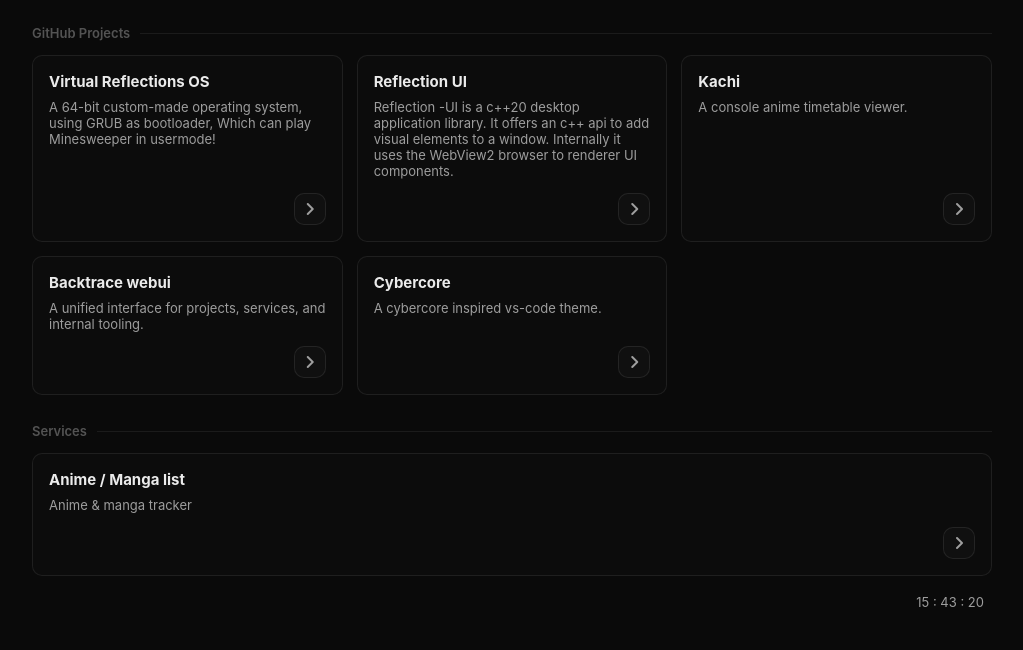
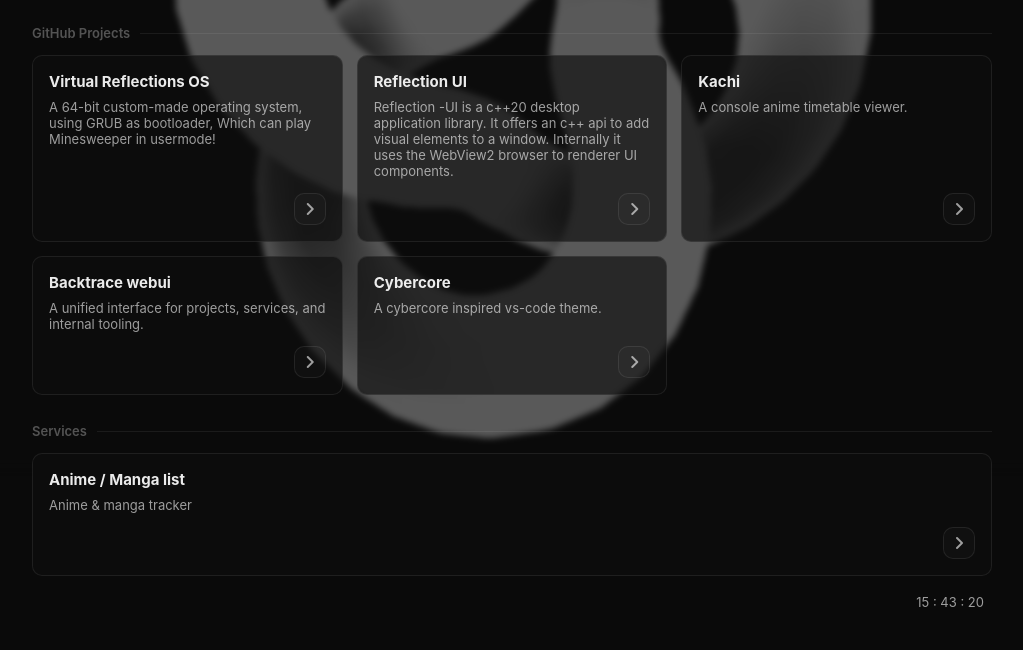
Before and after one commit to cactoes/backtrace-webui, a website with bundled scripts: page src/frontend/html/index.html in a window 1280 px wide. Shown: the part 332-982 px from the top of the page, without its empty margins (128-1151 px from the left). Built offline with nearby package versions, Linux system fonts and the light colour scheme; no server answers; animation ran at ten frames a second; files whose address does not match are found by name.

Commit message:
added new effect on home screen (testing)

```diff
--- a/src/frontend/html/index.html
+++ b/src/frontend/html/index.html
@@ -6,8 +6,23 @@
         <meta name="viewport" content="width=device-width, initial-scale=1.0">
         <link rel="icon" type="image/x-icon" href="/files/icon.ico">
         <link rel="stylesheet" href="/files/index.css">
+        <script type="importmap">
+            { "imports": { "three": "https://unpkg.com/three@0.160.0/build/three.module.js" } }
+        </script>
+
         <script type="module" src="/files/index.js" defer></script>
         <link rel="stylesheet" href="https://cdnjs.cloudflare.com/ajax/libs/font-awesome/6.7.2/css/all.min.css" integrity="sha512-Evv84Mr4kqVGRNSgIGL/F/aIDqQb7xQ2vcrdIwxfjThSH8CSR7PBEakCr51Ck+w+/U6swU2Im1vVX0SVk9ABhg==" crossorigin="anonymous" referrerpolicy="no-referrer" />
+        <style>
+            canvas {
+                display: block;
+                position: fixed;
+                top: 0;
+                left: 0;
+                z-index: -1;  /* -1 is enough to be behind content */
+                pointer-events: none; /* Allows clicking through the canvas */
+                filter: blur(3px);
+            }
+        </style>
     </head>
     <body>
         <main id="main" class="container">
--- a/src/frontend/scripts/index.ts
+++ b/src/frontend/scripts/index.ts
@@ -1,4 +1,7 @@
 import { util, component } from "./global.js";
+
+// @ts-ignore
+import * as THREE from 'three';
 
 function format_time(date: Date) {
     const dt_ms = Date.now() - date.getTime();
@@ -71,3 +74,152 @@ async function main(): Promise<void> {
 }
 
 window.addEventListener("DOMContentLoaded", main);
+
+
+////////////////////////////////////////////////////////////////
+// background animation render
+
+// const isMobile = /Android|iPhone|iPad|iPod|webOS/i.test(navigator.userAgent);
+// for now force mobile since high performance is NOT needed
+const isMobile = true;
+
+const renderer = new THREE.WebGLRenderer({
+    antialias: !isMobile,
+    powerPreference: isMobile ? 'low-power' : 'high-performance'
+});
+renderer.setPixelRatio(Math.min(window.devicePixelRatio, isMobile ? 1.5 : 2));
+renderer.setSize(window.innerWidth, window.innerHeight);
+document.body.appendChild(renderer.domElement);
+
+const scene = new THREE.Scene();
+scene.background = new THREE.Color(0x0a0a0a);
+
+const camera = new THREE.PerspectiveCamera(70, window.innerWidth / window.innerHeight, 10, 100);
+camera.position.z = 30;
+
+// Reduced geometry complexity on mobile
+const tubularSegments = isMobile ? 100 : 200;
+const radialSegments = isMobile ? 16 : 32;
+const geometry = new THREE.TorusKnotGeometry(10, 3, tubularSegments, radialSegments).toNonIndexed();
+
+const positionAttribute = geometry.attributes.position;
+const normalAttribute = geometry.attributes.normal;
+const colors = new Float32Array(positionAttribute.count * 3);
+geometry.setAttribute('color', new THREE.Float32BufferAttribute(colors, 3));
+
+const material = new THREE.MeshBasicMaterial({
+    vertexColors: true
+});
+
+const mesh = new THREE.Mesh(geometry, material);
+scene.add(mesh);
+
+const tempVector = new THREE.Vector3();
+const tempNormal = new THREE.Vector3();
+const matrix = new THREE.Matrix4();
+const normalMatrix = new THREE.Matrix3();
+
+// Pre-allocate depth data array to avoid garbage collection
+const depthData = new Float32Array(positionAttribute.count);
+
+// Throttle depth updates on mobile
+let lastDepthUpdate = 0;
+const depthUpdateInterval = isMobile ? 100 : 16;
+
+function updateDepthColors() {
+    mesh.updateMatrixWorld();
+    matrix.copy(mesh.matrixWorld).invert();
+    normalMatrix.getNormalMatrix(mesh.matrixWorld);
+
+    const cameraLocal = camera.position.clone().applyMatrix4(matrix);
+
+    let minDepth = Infinity;
+    let maxDepth = -Infinity;
+
+    for (let i = 0; i < positionAttribute.count; i++) {
+        tempVector.fromBufferAttribute(positionAttribute, i);
+        tempNormal.fromBufferAttribute(normalAttribute, i);
+
+        tempNormal.applyMatrix3(normalMatrix).normalize();
+
+        const depth = tempVector.distanceTo(cameraLocal);
+        const viewDirection = cameraLocal.clone().sub(tempVector).normalize();
+        const facingRatio = tempNormal.dot(viewDirection);
+
+        const combinedDepth = depth * (1.0 + Math.abs(facingRatio) * 0.5);
+
+        depthData[i] = combinedDepth;
+        minDepth = Math.min(minDepth, combinedDepth);
+        maxDepth = Math.max(maxDepth, combinedDepth);
+    }
+
+    const depthRange = maxDepth - minDepth;
+    const colorArray = geometry.attributes.color.array;
+
+    const contrast = 4.0;
+    const minGray = 0.02;
+    const maxGray = 0.1;
+
+    for (let i = 0; i < positionAttribute.count; i++) {
+        const normalizedDepth = (depthData[i] - minDepth) / depthRange;
+        let contrasted = (normalizedDepth - 0.5) * contrast + 0.5;
+        contrasted = Math.max(0, Math.min(1, contrasted));
+
+        const gray = maxGray - (contrasted * (maxGray - minGray));
+
+        const idx = i * 3;
+        colorArray[idx] = gray;
+        colorArray[idx + 1] = gray;
+        colorArray[idx + 2] = gray;
+    }
+
+    geometry.attributes.color.needsUpdate = true;
+}
+
+let time = 0;
+
+const phase1 = Math.random() * Math.PI * 2;
+const phase2 = Math.random() * Math.PI * 2;
+const phase3 = Math.random() * Math.PI * 2;
+const phase4 = Math.random() * Math.PI * 2;
+
+const speed1 = 0.5 + Math.random() * 0.5;
+const speed2 = 0.5 + Math.random() * 0.5;
+const speed3 = 0.5 + Math.random() * 0.5;
+const speed4 = 0.5 + Math.random() * 0.5;
+
+const amp1 = 0.0002 + Math.random() * 0.0003;
+const amp2 = 0.0002 + Math.random() * 0.0003;
+const amp3 = 0.0002 + Math.random() * 0.0003;
+const amp4 = 0.0002 + Math.random() * 0.0003;
+
+function render(timestamp: number) {
+    requestAnimationFrame(render);
+
+    time += 0.001;
+
+    const rotx = Math.sin(time * speed1 + phase1) * amp1 +
+                 Math.cos(time * speed2 + phase2) * amp2;
+
+    const roty = Math.cos(time * speed3 + phase3) * amp3 +
+                 Math.sin(time * speed4 + phase4) * amp4;
+
+    mesh.rotation.x += rotx;
+    mesh.rotation.y += roty;
+
+    // Throttle depth updates on mobile
+    if (timestamp - lastDepthUpdate > depthUpdateInterval) {
+        updateDepthColors();
+        lastDepthUpdate = timestamp;
+    }
+
+    renderer.render(scene, camera);
+}
+
+window.addEventListener('resize', () => {
+    camera.aspect = window.innerWidth / window.innerHeight;
+    camera.updateProjectionMatrix();
+    renderer.setSize(window.innerWidth, window.innerHeight);
+});
+
+requestAnimationFrame(render);
```
